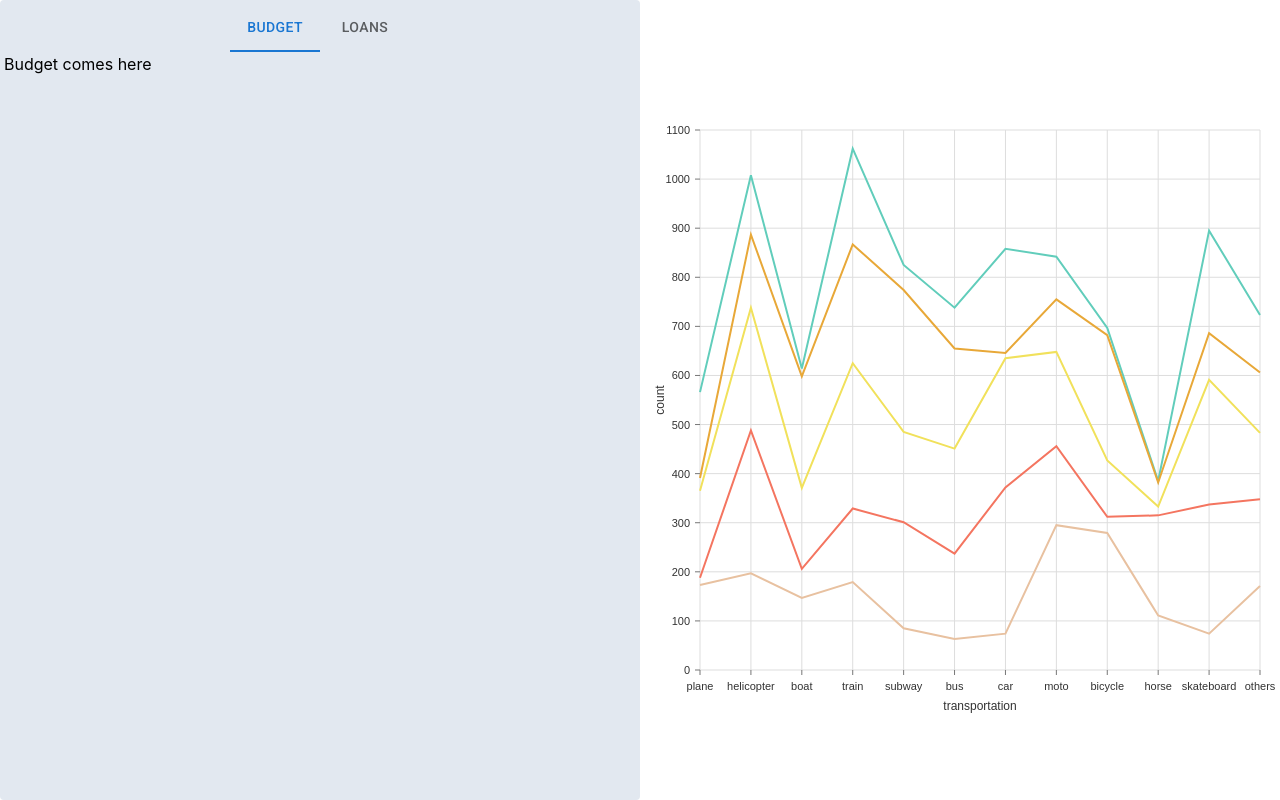
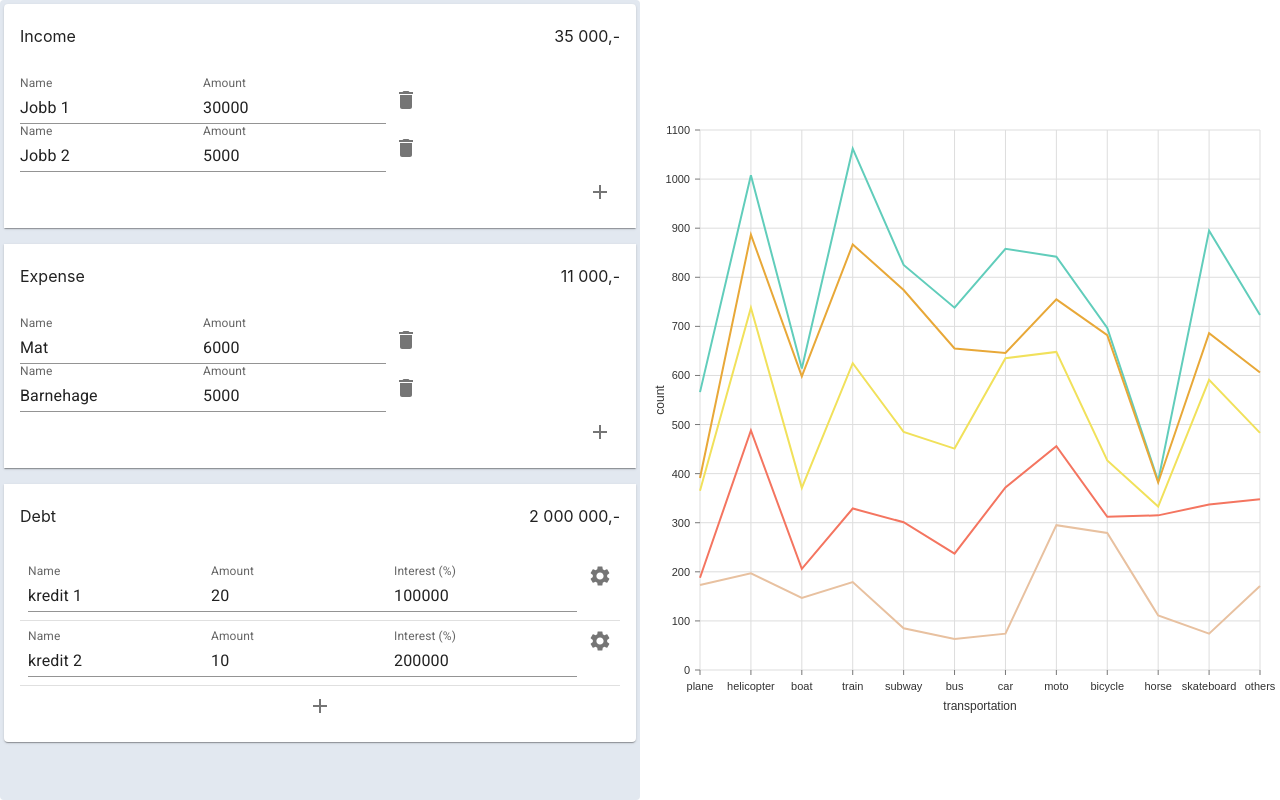
Before and after one commit to majoer/gjeldskalkulator.no, a Next.js app: page / in a window 1280 px wide. Built offline with nearby package versions, Linux system fonts and the light colour scheme.

Commit message:
Combine budget and loans

```diff
--- a/components/app-budget-component.tsx
+++ /dev/null
@@ -1,3 +0,0 @@
-export default function AppBudgetComponent() {
-  return <div>Budget comes here</div>;
-}
--- /dev/null
+++ b/components/app-debt-component.tsx
@@ -0,0 +1,60 @@
+import Settings from "@mui/icons-material/Settings";
+import Accordion from "@mui/material/Accordion";
+import AccordionDetails from "@mui/material/AccordionDetails";
+import AccordionSummary from "@mui/material/AccordionSummary";
+import IconButton from "@mui/material/IconButton";
+import Paper from "@mui/material/Paper";
+import TextField from "@mui/material/TextField";
+import { useState } from "react";
+
+export interface Loan {
+  name: string;
+  amount: number;
+  interest: number;
+}
+
+export interface AppLoanProps {
+  loan: Loan;
+}
+
+export default function AppDebtComponent({ loan }: AppLoanProps) {
+  const { name, amount, interest } = loan;
+  const [expanded, setExpanded] = useState(false);
+
+  return (
+    <div className="relative">
+      <div className="absolute top-0 right-0">
+        <IconButton onClick={() => setExpanded(!expanded)}>
+          <Settings />
+        </IconButton>
+      </div>
+      <div className="m-2 flex flex-row flex-wrap justify-center lg:justify-start">
+        <TextField
+          id="name"
+          className="m-2 shrink-0 grow-0"
+          label="Name"
+          variant="standard"
+          value={name}
+        />
+        <TextField
+          id="amount"
+          className="m-2 shrink-0 grow-0"
+          label="Amount"
+          variant="standard"
+          value={interest}
+        />
+        <TextField
+          id="interest"
+          className="m-2 shrink-0 grow-0"
+          label="Interest (%)"
+          variant="standard"
+          value={amount}
+        />
+      </div>
+      {/* <Accordion className="w-full" expanded={expanded}>
+          <AccordionSummary className="h-0"></AccordionSummary>
+          <AccordionDetails>Secret</AccordionDetails>
+        </Accordion> */}
+    </div>
+  );
+}
--- a/components/app-loans-component.tsx
+++ b/components/app-debts-component.tsx
@@ -2,7 +2,8 @@ import Add from "@mui/icons-material/Add";
 import IconButton from "@mui/material/IconButton";
 import { Stack } from "@mui/system";
 import { useReducer, useState } from "react";
-import AppLoanComponent, { Loan } from "./app-loan-component";
+import AppDebtComponent, { Loan } from "./app-debt-component";
+import Divider from "@mui/material/Divider";
 
 interface AppAction {
   type: string;
@@ -38,14 +39,14 @@ const initialState: AppState = {
   ],
 };
 
-export default function AppLoansComponent() {
+export default function AppDebtsComponent() {
   const [state, dispatch] = useReducer(reducer, initialState);
   const { loans } = state;
 
   return (
-    <Stack spacing={0}>
+    <Stack spacing={0} divider={<Divider />}>
       {loans.map((loan, i) => (
-        <AppLoanComponent key={i} loan={loan} />
+        <AppDebtComponent key={i} loan={loan} />
       ))}
       <IconButton
         onClick={() => {
--- a/components/app-loan-component.tsx
+++ /dev/null
@@ -1,62 +0,0 @@
-import Settings from "@mui/icons-material/Settings";
-import Accordion from "@mui/material/Accordion";
-import AccordionDetails from "@mui/material/AccordionDetails";
-import AccordionSummary from "@mui/material/AccordionSummary";
-import IconButton from "@mui/material/IconButton";
-import Paper from "@mui/material/Paper";
-import TextField from "@mui/material/TextField";
-import { useState } from "react";
-
-export interface Loan {
-  name: string;
-  amount: number;
-  interest: number;
-}
-
-export interface AppLoanProps {
-  loan: Loan;
-}
-
-export default function AppLoanComponent({ loan }: AppLoanProps) {
-  const { name, amount, interest } = loan;
-  const [expanded, setExpanded] = useState(false);
-
-  return (
-    <Paper className="m-1">
-      <div className="flex flex-col relative p-4">
-        <div className="absolute top-0 right-0">
-          <IconButton onClick={() => setExpanded(!expanded)}>
-            <Settings />
-          </IconButton>
-        </div>
-        <div className="m-2 flex flex-row flex-wrap justify-center lg:justify-start">
-          <TextField
-            id="name"
-            className="m-2 shrink-0 grow-0"
-            label="Name"
-            variant="outlined"
-            value={name}
-          />
-          <TextField
-            id="amount"
-            className="m-2 shrink-0 grow-0"
-            label="Amount"
-            variant="outlined"
-            value={interest}
-          />
-          <TextField
-            id="interest"
-            className="m-2 shrink-0 grow-0"
-            label="Interest (%)"
-            variant="outlined"
-            value={amount}
-          />
-        </div>
-        {/* <Accordion className="w-full" expanded={expanded}>
-          <AccordionSummary className="h-0"></AccordionSummary>
-          <AccordionDetails>Secret</AccordionDetails>
-        </Accordion> */}
-      </div>
-    </Paper>
-  );
-}
--- a/components/app-user-input-component.tsx
+++ b/components/app-user-input-component.tsx
@@ -1,31 +1,134 @@
-import Box from "@mui/material/Box";
-import Tab from "@mui/material/Tab";
-import Tabs from "@mui/material/Tabs";
-import { useState } from "react";
-import AppBudgetComponent from "./app-budget-component";
-import AppLoansComponent from "./app-loans-component";
+import Add from "@mui/icons-material/Add";
+import Delete from "@mui/icons-material/Delete";
+import Accordion from "@mui/material/Accordion";
+import AccordionDetails from "@mui/material/AccordionDetails";
+import AccordionSummary from "@mui/material/AccordionSummary";
+import IconButton from "@mui/material/IconButton";
+import TextField from "@mui/material/TextField";
+import AppDebtsComponent from "./app-debts-component";
 
 export default function AppUserInputComponent() {
-  const [activeTab, setActiveTab] = useState(0);
   return (
-    <Box>
-      <Box>
-        <Tabs
-          centered={true}
-          value={activeTab}
-          onChange={(_, newValue: number) => setActiveTab(newValue)}
-        >
-          <Tab label="Budget" />
-          <Tab label="Loans" />
-        </Tabs>
-      </Box>
-      <div hidden={activeTab !== 0}>
-        <AppBudgetComponent />
-      </div>
-      <div hidden={activeTab !== 1}>
-        <AppLoansComponent />
-      </div>
-      <div></div>
-    </Box>
+    <div>
+      <Accordion defaultExpanded={true}>
+        <AccordionSummary>
+          <div className="flex justify-between w-full">
+            <div>Income</div>
+            <div>35 000,-</div>
+          </div>
+        </AccordionSummary>
+        <AccordionDetails>
+          <div className="flex">
+            <TextField
+              id="name"
+              className="m-2 shrink-0 grow-0"
+              label="Name"
+              variant="standard"
+              value={"Jobb 1"}
+            />
+            <TextField
+              id="amount"
+              className="m-2 shrink-0 grow-0"
+              label="Amount"
+              variant="standard"
+              value="30000"
+            />
+            <IconButton>
+              <Delete />
+            </IconButton>
+          </div>
+          <div className="flex">
+            <TextField
+              id="name"
+              className="m-2 shrink-0 grow-0"
+              label="Name"
+              variant="standard"
+              value={"Jobb 2"}
+            />
+            <TextField
+              id="amount"
+              className="m-2 shrink-0 grow-0"
+              label="Amount"
+              variant="standard"
+              value="5000"
+            />
+            <IconButton>
+              <Delete />
+            </IconButton>
+          </div>
+          <div className="text-right">
+            <IconButton>
+              <Add></Add>
+            </IconButton>
+          </div>
+        </AccordionDetails>
+      </Accordion>
+      <Accordion defaultExpanded={true}>
+        <AccordionSummary>
+          <div className="flex justify-between w-full">
+            <div>Expense</div>
+            <div>11 000,-</div>
+          </div>
+        </AccordionSummary>
+        <AccordionDetails>
+          <div className="flex flex-col">
+            <div className="flex">
+              <TextField
+                id="name"
+                className="m-2 shrink-0 grow-0"
+                label="Name"
+                variant="standard"
+                value={"Mat"}
+              />
+              <TextField
+                id="amount"
+                className="m-2 shrink-0 grow-0"
+                label="Amount"
+                variant="standard"
+                value="6000"
+              />
+              <IconButton>
+                <Delete />
+              </IconButton>
+            </div>
+            <div className="flex">
+              <TextField
+                id="name"
+                className="m-2 shrink-0 grow-0"
+                label="Name"
+                variant="standard"
+                value={"Barnehage"}
+              />
+              <TextField
+                id="amount"
+                className="m-2 shrink-0 grow-0"
+                label="Amount"
+                variant="standard"
+                value="5000"
+              />
+              <IconButton>
+                <Delete />
+              </IconButton>
+            </div>
+          </div>
+          <div className="text-right">
+            <IconButton>
+              <Add></Add>
+            </IconButton>
+          </div>
+        </AccordionDetails>
+      </Accordion>
+      <Accordion defaultExpanded={true}>
+        <AccordionSummary>
+          <div className="flex justify-between w-full">
+            <div>Debt</div>
+            <div>2 000 000,-</div>
+          </div>
+        </AccordionSummary>
+        <AccordionDetails>
+          <AppDebtsComponent />
+        </AccordionDetails>
+      </Accordion>
+    </div>
   );
 }
--- a/tsconfig.json
+++ b/tsconfig.json
@@ -23,7 +23,7 @@
     "next-env.d.ts",
     "**/*.ts",
     "**/*.tsx"
-, "components/app-loan-component.tsx"  ],
+, "components/app-debt-component.tsx"  ],
   "exclude": [
     "node_modules"
   ]
```
